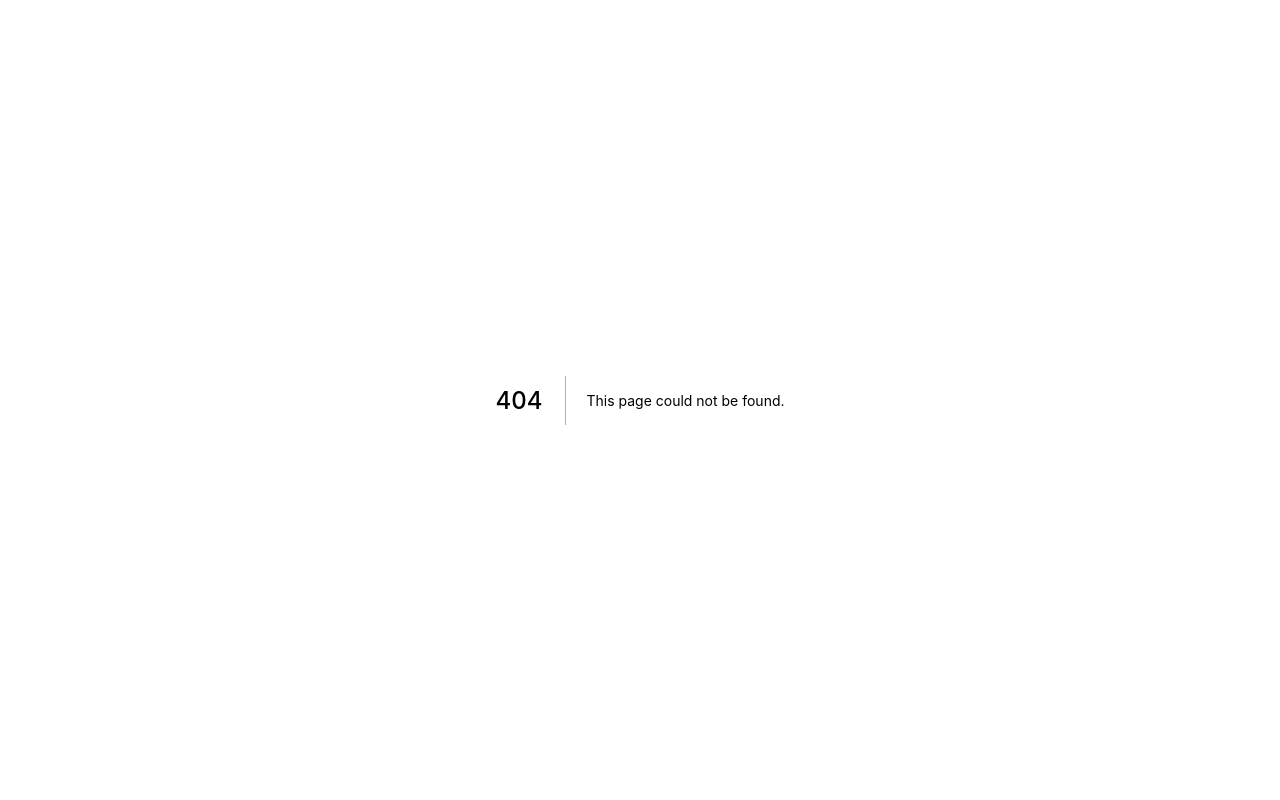
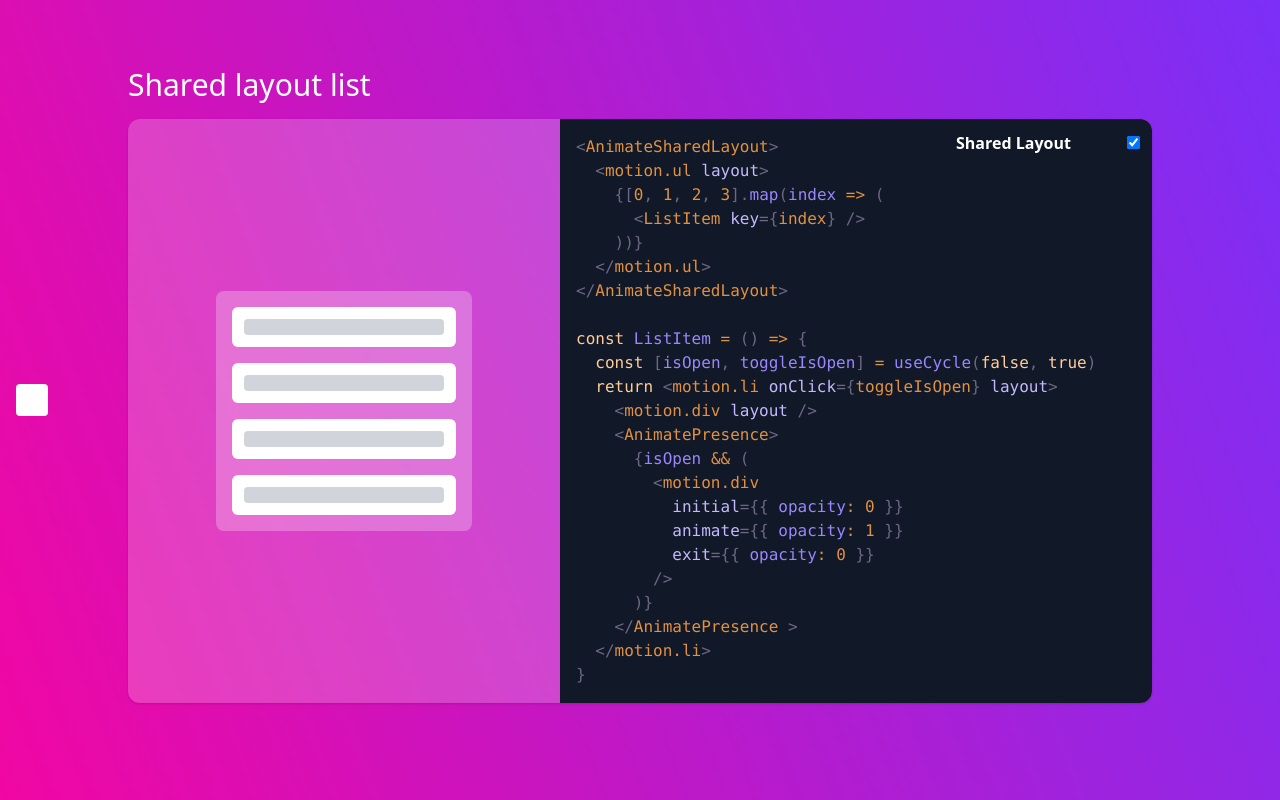
Before and after one commit to alisyahidin/framer-motion-showcase, a Next.js app: page /shared-layout-animation in a window 1280 px wide. Before the commit this address had no page. Built offline with nearby package versions, Linux system fonts and the light colour scheme.

Commit message:
add sample of shared layout animation

```diff
--- a/components/Layout.js
+++ b/components/Layout.js
@@ -38,7 +38,7 @@ const Sidebar = ({ children }) => {
               </Link>
             </li>
             <li>
-              <Link href="/" passHref>
+              <Link href="/shared-layout-animation" passHref>
                 <a>Shared Layout Animation</a>
               </Link>
             </li>
--- a/pages/layout-animation.js
+++ b/pages/layout-animation.js
@@ -156,10 +156,10 @@ const FlexDirection = () => {
       <h1 className="text-white text-3xl mb-4">Change flex direction</h1>
       <div className="flex shadow rounded-xl bg-white bg-opacity-20 h-5/6 blur">
         <div onClick={toggleIsColumn} className="flex items-center justify-center w-full overflow-hidden relative">
-          <motion.ul layout={layout} style={{ flexDirection: isColumn ? 'column' : 'row' }} className="flex gap-4 p-4 bg-white bg-opacity-25 w-64 rounded-lg">
-            <motion.li layout={layout} className="w-full h-16 rounded-lg bg-blue-400" />
-            <motion.li layout={layout} className="w-full h-16 rounded-lg bg-white" />
-            <motion.li layout={layout} className="w-full h-16 rounded-lg bg-red-400" />
+          <motion.ul layout={layout} initial={{ borderRadius: 8 }} style={{ flexDirection: isColumn ? 'column' : 'row', width: isColumn ? '90%' : '70%' }} className="flex gap-4 p-4 bg-white bg-opacity-25 w-64">
+            <motion.li layout={layout} initial={{ borderRadius: 8 }} className="w-full h-16 bg-blue-400" />
+            <motion.li layout={layout} initial={{ borderRadius: 8 }} className="w-full h-16 bg-white" />
+            <motion.li layout={layout} initial={{ borderRadius: 8 }} className="w-full h-16 bg-red-400" />
           </motion.ul>
         </div>
         <div className="flex bg-gray-900 rounded-r-xl text-white">
--- /dev/null
+++ b/pages/shared-layout-animation.js
@@ -0,0 +1,99 @@
+import { useState } from "react";
+import Head from "next/head"
+import { AnimatePresence, AnimateSharedLayout, motion, useCycle } from "framer-motion";
+import Highlight from 'components/Highlight'
+
+const ListItem = () => {
+  const [isOpen, toggleIsOpen] = useCycle(false, true)
+  return <motion.li onClick={toggleIsOpen} layout style={{ borderRadius: 6 }} className="flex flex-col gap-3 p-3 w-full bg-white cursor-pointer">
+    <motion.div layout className="h-4 bg-gray-300 rounded" />
+    <AnimatePresence>
+      {isOpen && <motion.div initial={{ opacity: 0 }} animate={{ opacity: 1 }} exit={{ opacity: 0 }} className="h-10 bg-gray-300 rounded" />}
+    </AnimatePresence >
+  </motion.li >
+}
+
+const List = () => {
+  const [layout, setLayout] = useState(true);
+
+  const getCode = (layout) => `
+${!layout ? '// ' : ''}<AnimateSharedLayout>
+  <motion.ul layout>
+    {[0, 1, 2, 3].map(index => (
+      <ListItem key={index} />
+    ))}
+  </motion.ul>
+${!layout ? '// ' : ''}</AnimateSharedLayout>
+
+const ListItem = () => {
+  const [isOpen, toggleIsOpen] = useCycle(false, true)
+  return <motion.li onClick={toggleIsOpen} layout>
+    <motion.div layout />
+    <AnimatePresence>
+      {isOpen && (
+        <motion.div
+          initial={{ opacity: 0 }}
+          animate={{ opacity: 1 }}
+          exit={{ opacity: 0 }}
+        />
+      )}
+    </AnimatePresence >
+  </motion.li>
+}
+`.trim()
+
+  return (
+    <div className="h-5/6 w-4/5">
+      <h1 className="text-white text-3xl mb-4">Shared layout list</h1>
+      <div className="flex shadow rounded-xl bg-white bg-opacity-20 blur">
+        <div className="flex items-center justify-center w-full overflow-hidden relative">
+          {layout
+            ? (
+              <AnimateSharedLayout>
+                <motion.ul layout className="flex flex-col gap-4 p-4 rounded-lg bg-white bg-opacity-25 w-64">
+                  {[0, 1, 2, 3].map(index => (
+                    <ListItem key={index} />
+                  ))}
+                </motion.ul>
+              </AnimateSharedLayout>
+            ) : (
+              <motion.ul layout className="flex flex-col gap-4 p-4 rounded-lg bg-white bg-opacity-25 w-64">
+                {[0, 1, 2, 3].map(index => (
+                  <ListItem key={index} />
+                ))}
+              </motion.ul>
+            )}
+        </div>
+        <div className="flex bg-gray-900 rounded-r-xl text-white">
+          <div className="flex p-4 w-96">
+            <Highlight language="jsx">
+              {getCode(layout)}
+            </Highlight>
+          </div>
+          <div className="p-3 w-52">
+            <div>
+              <div className="flex items-center justify-between">
+                <strong>Shared Layout</strong>
+                <input type="checkbox" onChange={e => setLayout(e.target.checked)} checked={layout} />
+              </div>
+            </div>
+          </div>
+        </div>
+      </div>
+    </div>
+  )
+}
+
+function SharedLayoutAnimation() {
+  return (<>
+    <Head>
+      <title>Framer Motion</title>
+      <link rel="icon" href="/favicon.ico" />
+    </Head>
+    <div className="flex flex-col justify-center items-center h-screen">
+      <List />
+    </div>
+  </>)
+}
+
+export default SharedLayoutAnimation
```
